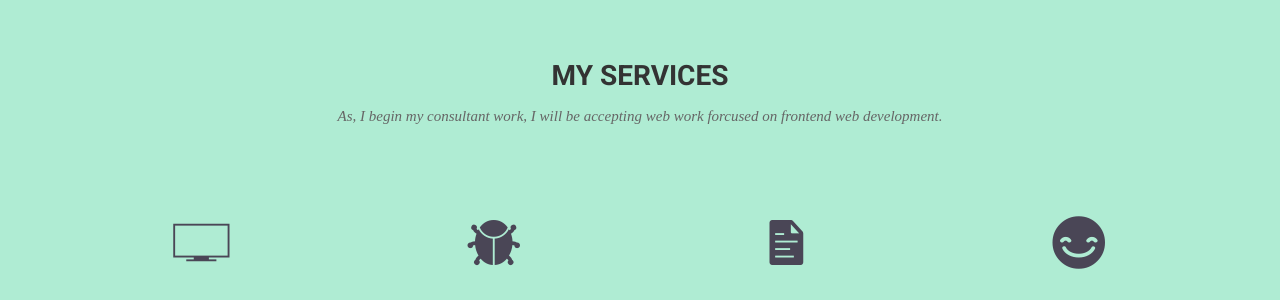
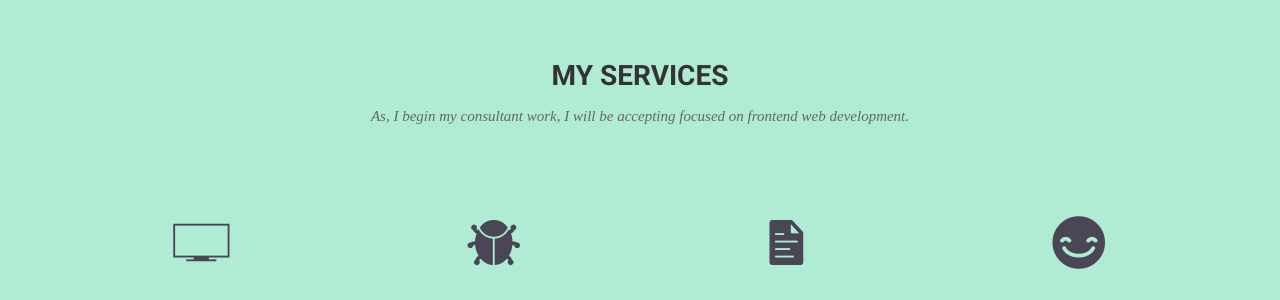
Before and after one commit to Stahlwalker/blog, a Jekyll site: the page built from index.html, in a window 1280 px wide and 900 px high, scrolled down 637 px. Shown: the part 152-452 px from the top of the window. Built offline with Jekyll 4.4.1, drawn with Linux system fonts in a browser that asks for light colours; nearby versions of some CDN libraries; some web fonts are replaced.

Commit message:
update type o

```diff
--- a/_includes/home-services.html
+++ b/_includes/home-services.html
@@ -4,7 +4,7 @@
       <div class="row">
         <div class="section-title">
           <h2>My Services</h2>
-          <p>As, I begin my consultant work, I will be accepting web work forcused on frontend web development.</p>
+          <p>As, I begin my consultant work, I will be accepting focused on frontend web development.</p>
         </div>
       </div>
       <div class="row ">
```
Also changed, not shown: 2 other files.
